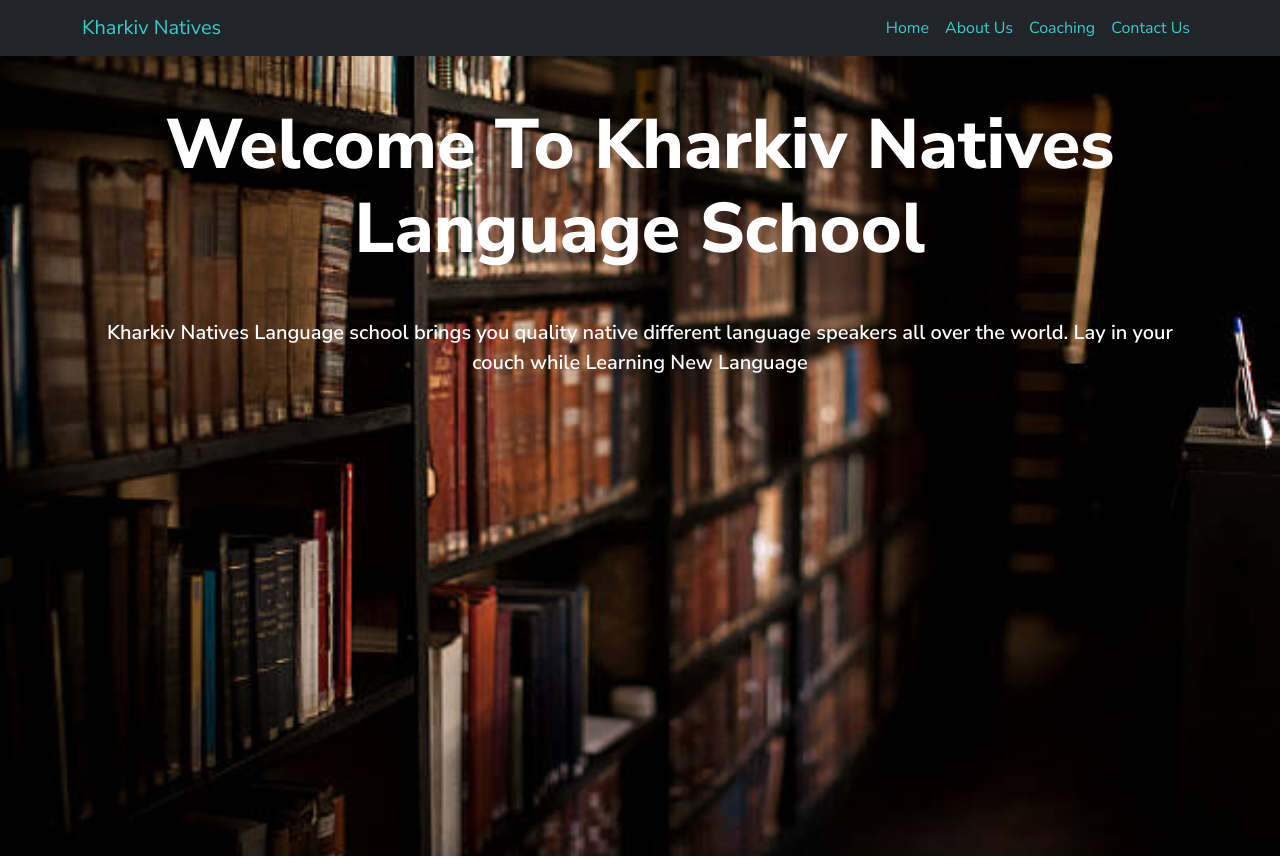
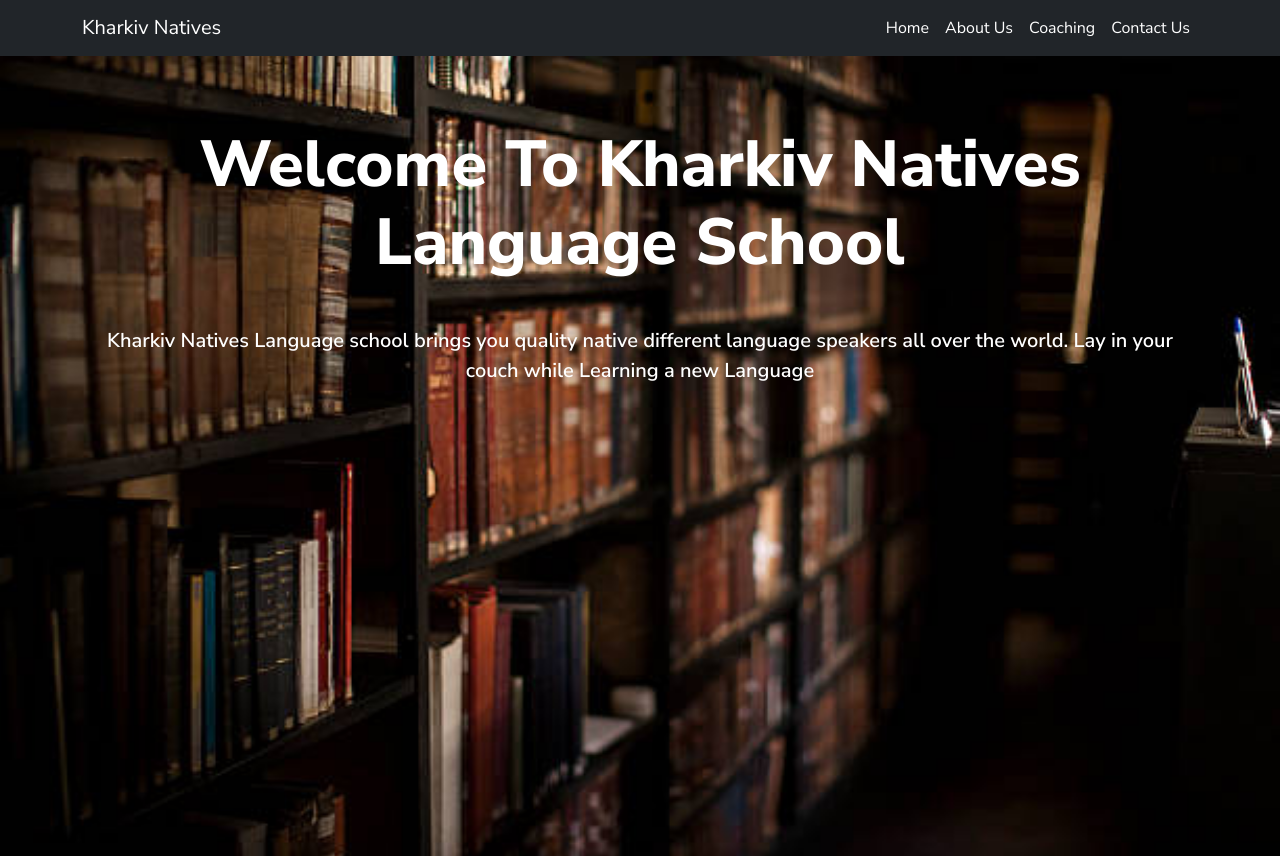
Before and after one commit to mezebu/k-natives, a React (Create React App) app: page / in a window 1280 px wide. Shown: the top 858 px of the page. Built offline with nearby package versions, Linux system fonts and the light colour scheme.

Commit message:
form changes

```diff
--- a/src/App.css
+++ b/src/App.css
@@ -15,9 +15,10 @@
   color: white;
 }
 
-.home-text-big {
-  font-size: 70px;
+.home-text-big-one {
+  font-size: 65px;
   font-weight: 900;
+  margin-top: 70px;
 }
 
 .home-text-small {
--- a/src/components/CoursePage.jsx
+++ b/src/components/CoursePage.jsx
@@ -1,12 +1,7 @@
 import React from "react";
-import Header from "./Header";
 
 const CoursePage = () => {
-  return (
-    <div>
-      <Header />
-    </div>
-  );
+  return <div></div>;
 };
 
 export default CoursePage;
--- a/src/components/Header.jsx
+++ b/src/components/Header.jsx
@@ -14,29 +14,27 @@ const Header = () => {
         sticky="top"
       >
         <Container>
-          <Navbar.Brand style={{ color: "#39CCCC" }}>
-            Kharkiv Natives
-          </Navbar.Brand>
+          <Navbar.Brand style={{ color: "#fff" }}>Kharkiv Natives</Navbar.Brand>
           <Navbar.Toggle aria-controls="basic-navbar-nav" />
           <Navbar.Collapse id="basic-navbar-nav">
             <Nav className="ms-auto">
               <Nav.Link href="#home">
-                <Link to="/" style={{ color: "#39CCCC" }}>
+                <Link to="/" style={{ color: "#fff" }}>
                   Home
                 </Link>
               </Nav.Link>
               <Nav.Link href="#link">
-                <Link to="about" style={{ color: "#39CCCC" }}>
+                <Link to="about" style={{ color: "#fff" }}>
                   About Us
                 </Link>
               </Nav.Link>
               <Nav.Link href="#link">
-                <Link to="course" style={{ color: "#39CCCC" }}>
+                <Link to="course" style={{ color: "#fff" }}>
                   Coaching
                 </Link>
               </Nav.Link>
               <Nav.Link href="#link">
-                <Link to="contact" style={{ color: "#39CCCC" }}>
+                <Link to="contact" style={{ color: "#fff" }}>
                   Contact Us
                 </Link>
               </Nav.Link>
--- a/src/components/HomePage.jsx
+++ b/src/components/HomePage.jsx
@@ -13,13 +13,13 @@ const HomePage = () => {
               <Container fluid>
                 <Row className="text-center">
                   <Col>
-                    <h1 className="home-text-big">
+                    <h1 className="home-text-big-one">
                       Welcome To Kharkiv Natives Language School
                     </h1>
                     <p className="home-text-small">
                       Kharkiv Natives Language school brings you quality native
                       different language speakers all over the world. Lay in
-                      your couch while Learning New Language
+                      your couch while Learning a new Language
                     </p>
                   </Col>
                 </Row>
```
